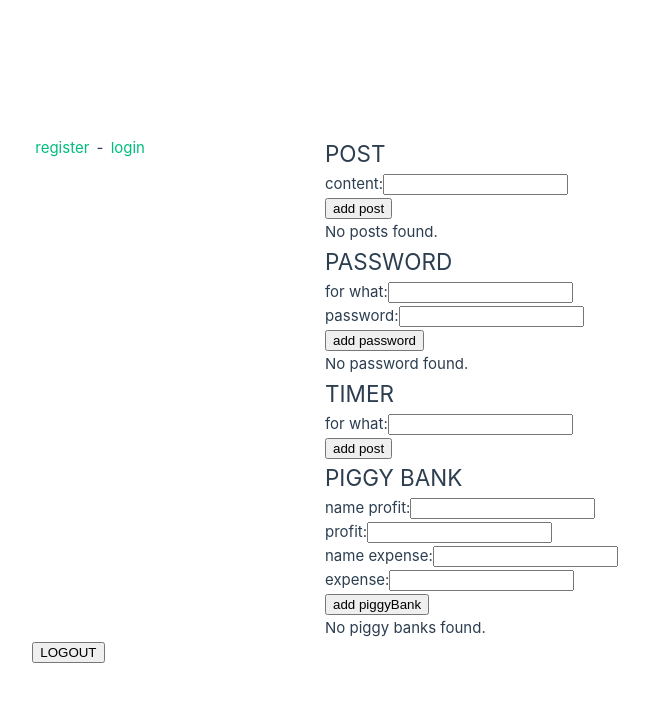
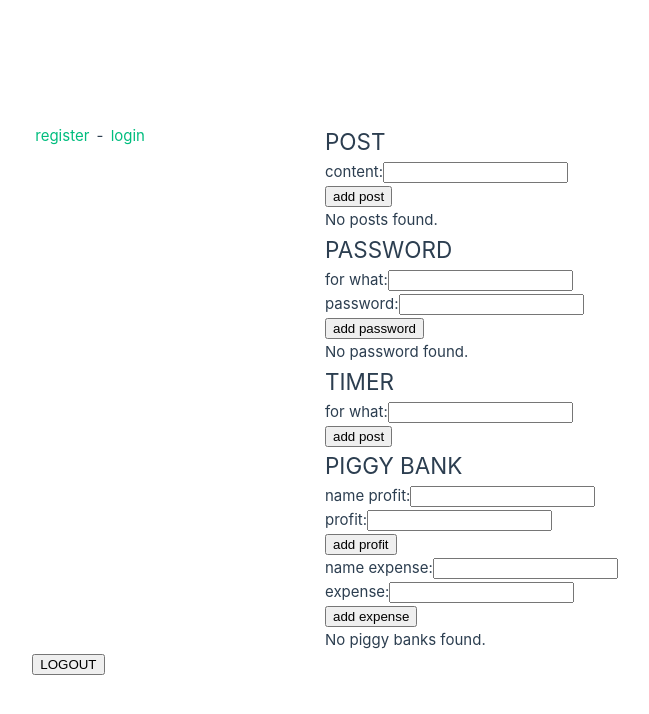
Before and after one commit to MatteoGranata/ANGEL, a Vue app in the folder client/: page /homepage in a window 1280 px wide. Shown: the top 714 px of the page, without its empty margins (315-964 px from the left). Built offline with nearby package versions, Linux system fonts and the light colour scheme.

Commit message:
shows data only if it contains elements and added possibility to add profits or expenses individually

```diff
--- a/client/src/views/PiggyBank.vue
+++ b/client/src/views/PiggyBank.vue
@@ -1,7 +1,7 @@
 <template>
     <div class="piggyBank-form">
         <h2>PIGGY BANK</h2>
-        <form v-show="userPiggyBanks == 0" @submit.prevent="createPiggyBank">
+        <form @submit.prevent="createProfit">
             <div class="form-group">
                 <label for="nameProfit">name profit:</label>
                 <input type="text" id="piggyBank" v-model="nameProfit" />
@@ -10,6 +10,11 @@
                 <label for="profit">profit:</label>
                 <input type="number" id="piggyBank" v-model="profit" />
             </div>
+            <button type="submit">add profit</button>
+
+        </form>
+        <!-- v-show="userPiggyBanks == 0" -->
+        <form @submit.prevent="createExpense">
             <div class="form-group">
                 <label for="nameExpense">name expense:</label>
                 <input type="text" id="piggyBank" v-model="nameExpense" />
@@ -18,27 +23,42 @@
                 <label for="expense">expense:</label>
                 <input type="number" id="piggyBank" v-model="expense" />
             </div>
-            <button type="submit">add piggyBank</button>
+            <button type="submit">add expense</button>
         </form>
     </div>
     <div class="piggyBank-container">
         <ul v-if="userPiggyBanks.length > 0">
-            <li v-for="piggyBank in userPiggyBanks" :key="piggyBank._id">
+            <li v-show="piggyBank.nameProfit != null || piggyBank.profit > 0" v-for="piggyBank in userPiggyBanks"
+                :key="piggyBank._id">
+                <div v-show="piggyBank.nameProfit != null">
                     <p>name profit:</p>
                     <textarea v-model="piggyBank.nameProfit" name="nameProfit" id="nameProfit" cols="10"
                         rows="1"> {{ piggyBank.nameProfit }}</textarea>
+                </div>
+
+                <div v-show="piggyBank.profit > 0">
                     <p>profit:</p>
                     <textarea v-model="piggyBank.profit" name="profit" id="profit" cols="10"
                         rows="1"> {{ piggyBank.profit }}</textarea>
+                </div>
+                <button @click="updatePiggyBank(piggyBank._id)">update Profit</button>
+                <button @click="deletePiggyBank(piggyBank._id)">delete Profit</button>
+            </li>
+
+            <li v-show="piggyBank.nameExpense != null || piggyBank.expense > 0" v-for="piggyBank in userPiggyBanks"
+                :key="piggyBank._id">
+                <div v-show="piggyBank.nameExpense != null">
                     <p>name expense:</p>
                     <textarea v-model="piggyBank.nameExpense" name="nameExpense" id="nameExpense" cols="10"
                         rows="1"> {{ piggyBank.nameExpense }}</textarea>
+                </div>
+                <div v-show="piggyBank.expense > 0">
                     <p>expense:</p>
                     <textarea v-model="piggyBank.expense" name="expense" id="expense" cols="30"
-                    rows="1">{{ piggyBank.expense }}</textarea><br>
-                <button @click="updatePiggyBank(piggyBank._id)">update PiggyBank</button>
-                <button @click="deletePiggyBank(piggyBank._id)">delete PiggyBank</button>
-
+                        rows="1">{{ piggyBank.expense }}</textarea>
+                </div>
+                <button @click="updatePiggyBank(piggyBank._id)">update expense</button>
+                <button @click="deletePiggyBank(piggyBank._id)">delete expense</button>
             </li>
 
         </ul>
@@ -78,12 +98,12 @@ export default {
                 console.log('piggy:', response.data)
                 // Update the assignment based on your actual API response structure
                 this.userPiggyBanks = response.data.piggyBanks;
-
+                console.log('piggy somma:', response.data.piggyBanks)
             } catch (error) {
                 console.error(error);
             }
         },
-        async createPiggyBank() {
+        async createProfit() {
             try {
                 const token = localStorage.getItem('token'); // Get token from local storage
                 if (!token) {
@@ -91,7 +111,7 @@ export default {
                     console.error('No token found');
                     return;
                 }
-                const response = await axios.post('/piggybank', { nameProfit: this.nameProfit, profit: this.profit, nameExpense: this.nameExpense, expense: this.expense }, {
+                const response = await axios.post('/piggybank', { nameProfit: this.nameProfit, profit: this.profit }, {
                     headers: { Authorization: `bearer ${token}` },
                 });
                 console.log('piggy bank added:', response.data);
@@ -99,6 +119,25 @@ export default {
                 this.userPiggyBanks.push(response.data.piggyBank)
                 this.nameProfit = ''
                 this.profit = ''
+
+            } catch (error) {
+                console.error(error);
+            }
+        },
+        async createExpense() {
+            try {
+                const token = localStorage.getItem('token'); // Get token from local storage
+                if (!token) {
+                    // Handle no token case (e.g., redirect to login)
+                    console.error('No token found');
+                    return;
+                }
+                const response = await axios.post('/piggybank', { nameExpense: this.nameExpense, expense: this.expense }, {
+                    headers: { Authorization: `bearer ${token}` },
+                });
+                console.log('piggy bank added:', response.data);
+
+                this.userPiggyBanks.push(response.data.piggyBank)
                 this.nameExpense = ''
                 this.expense = ''
 
@@ -137,6 +176,7 @@ export default {
                     console.error('No token found');
                     return;
                 }
+
                 const response = await axios.delete(`/piggybank/${piggyBankId}`, {
                     headers: { Authorization: `bearer ${token}` },
 
```
Lines whose indentation alone changed are shown as unchanged.
